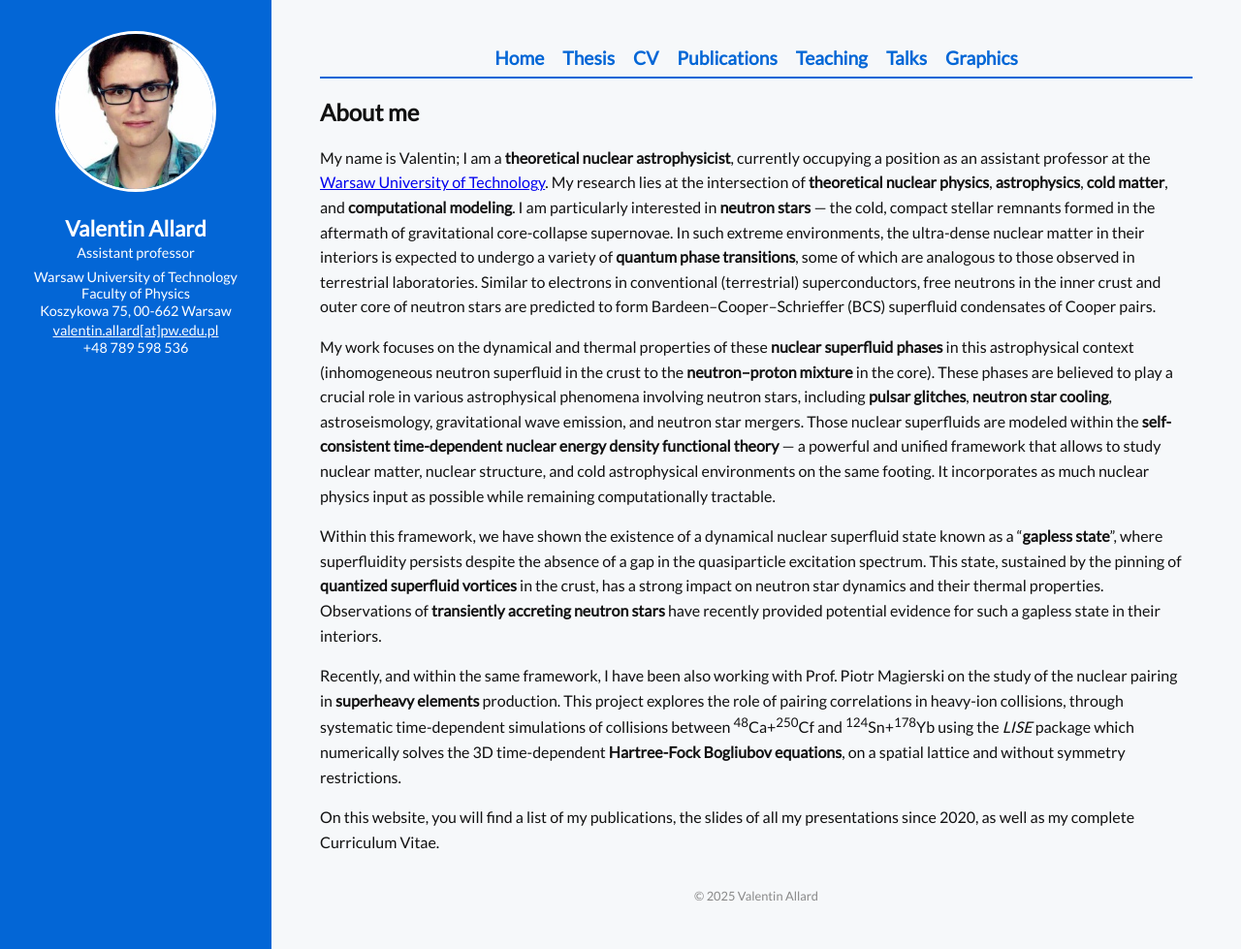
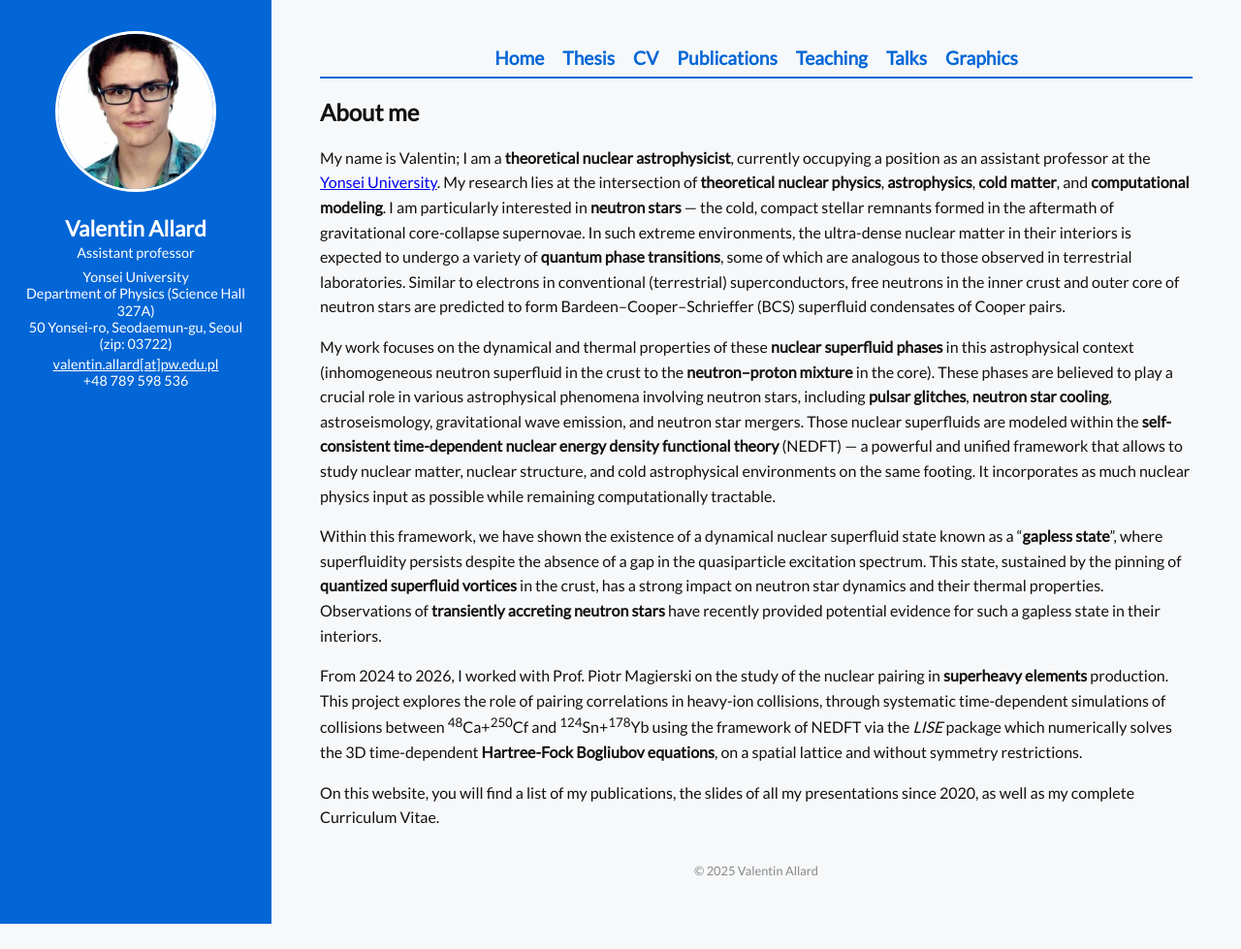
Before and after one commit to V-allard/V-allard.github.io, a Jekyll site: the page index.html, which Jekyll copies as it is, in a window 1280 px wide. Shown: the whole page at 97% size. Built offline with Jekyll 4.4.1, drawn with Linux system fonts in a browser that asks for light colours; after the commit the page ends 953 px from its top, so only the background shows below that.

Commit message:
Update index.html
Affiliation change (2026)

```diff
--- a/index.html
+++ b/index.html
@@ -148,9 +148,9 @@
       <p>Assistant professor</p>
 
       <div style="font-size: 0.9rem; color: white; line-height: 1.2; margin-top: 0.5rem; text-align: center;">
-      <p style="margin: 0;">Warsaw University of Technology</p>
-      <p style="margin: 0;">Faculty of Physics</p>
-      <p style="margin: 0;">Koszykowa 75, 00-662 Warsaw</p>
+      <p style="margin: 0;">Yonsei University</p>
+      <p style="margin: 0;">Department of Physics (Science Hall 327A)</p>
+      <p style="margin: 0;">50 Yonsei-ro, Seodaemun-gu, Seoul (zip: 03722)</p>
       <p style="margin: 0.2rem 0 0;"><a href="mailto:valentin.allard@pw.edu.pl" style="color: white; text-decoration: underline;">valentin.allard[at]pw.edu.pl</a></p>
       <p style="margin: 0;">+48 789 598 536</p>
       </div>
@@ -171,21 +171,21 @@
     <h2>About me</h2>
 
 
-     <p> My name is Valentin; I am a <strong>theoretical nuclear astrophysicist</strong>, currently occupying a position as an assistant professor at the <a href="https://eng.pw.edu.pl">Warsaw University of Technology</a>.
+     <p> My name is Valentin; I am a <strong>theoretical nuclear astrophysicist</strong>, currently occupying a position as an assistant professor at the <a href="https://www.yonsei.ac.kr/sc/index.do">Yonsei University</a>.
        My research lies at the intersection of <strong>theoretical nuclear physics</strong>, <strong>astrophysics</strong>, <strong>cold matter</strong>, and <strong>computational modeling</strong>.
       I am particularly interested in <strong>neutron stars</strong> — the cold, compact stellar remnants formed in the aftermath of gravitational core-collapse supernovae. In such extreme environments, the ultra-dense nuclear matter in their interiors is expected to undergo a variety of <strong>quantum phase transitions</strong>, some of which are analogous to those observed in terrestrial laboratories.
       Similar to electrons in conventional (terrestrial) superconductors, free neutrons in the inner crust and outer core of neutron stars are predicted to form Bardeen–Cooper–Schrieffer (BCS) superfluid condensates of Cooper pairs. </p>
 
       <p>My work focuses on the dynamical and thermal properties of these <strong>nuclear superfluid phases</strong> in this astrophysical context (inhomogeneous neutron superfluid in the crust to the <strong>neutron–proton mixture</strong> in the core).
       These phases are believed to play a crucial role in various astrophysical phenomena involving neutron stars, including <strong>pulsar glitches</strong>, <strong>neutron star cooling</strong>, astroseismology, gravitational wave emission, and neutron star mergers.
-      Those nuclear superfluids are modeled within the <strong>self-consistent time-dependent nuclear energy density functional theory</strong> — a powerful and unified framework that allows to study nuclear matter, nuclear structure, and cold astrophysical environments on the same footing.
+      Those nuclear superfluids are modeled within the <strong>self-consistent time-dependent nuclear energy density functional theory</strong> (NEDFT) — a powerful and unified framework that allows to study nuclear matter, nuclear structure, and cold astrophysical environments on the same footing.
       It incorporates as much nuclear physics input as possible while remaining computationally tractable.</p>
 
       <p>Within this framework, we have shown the existence of a dynamical nuclear superfluid state known as a “<strong>gapless state</strong>”, where superfluidity persists despite the absence of a gap in the quasiparticle excitation spectrum.
       This state, sustained by the pinning of <strong>quantized superfluid vortices</strong> in the crust, has a strong impact on neutron star dynamics and their thermal properties.
       Observations of <strong>transiently accreting neutron stars</strong> have recently provided potential evidence for such a gapless state in their interiors.</p>
 
-      <p>Recently, and within the same framework, I have been also working with Prof. Piotr Magierski on the study of the nuclear pairing in <strong>superheavy elements</strong> production. This project explores the role of pairing correlations in heavy-ion collisions, through systematic time-dependent simulations of collisions between <sup>48</sup>Ca+<sup>250</sup>Cf and <sup>124</sup>Sn+<sup>178</sup>Yb using
+      <p>From 2024 to 2026, I worked with Prof. Piotr Magierski on the study of the nuclear pairing in <strong>superheavy elements</strong> production. This project explores the role of pairing correlations in heavy-ion collisions, through systematic time-dependent simulations of collisions between <sup>48</sup>Ca+<sup>250</sup>Cf and <sup>124</sup>Sn+<sup>178</sup>Yb using the framework of NEDFT via
           the <em>LISE</em> package which numerically solves the 3D time-dependent <strong>Hartree-Fock Bogliubov equations</strong>, on a spatial lattice and without symmetry restrictions.</p>
 
       <p>On this website, you will find a list of my publications, the slides of all my presentations since 2020, as well as my complete Curriculum Vitae.</p>
```
